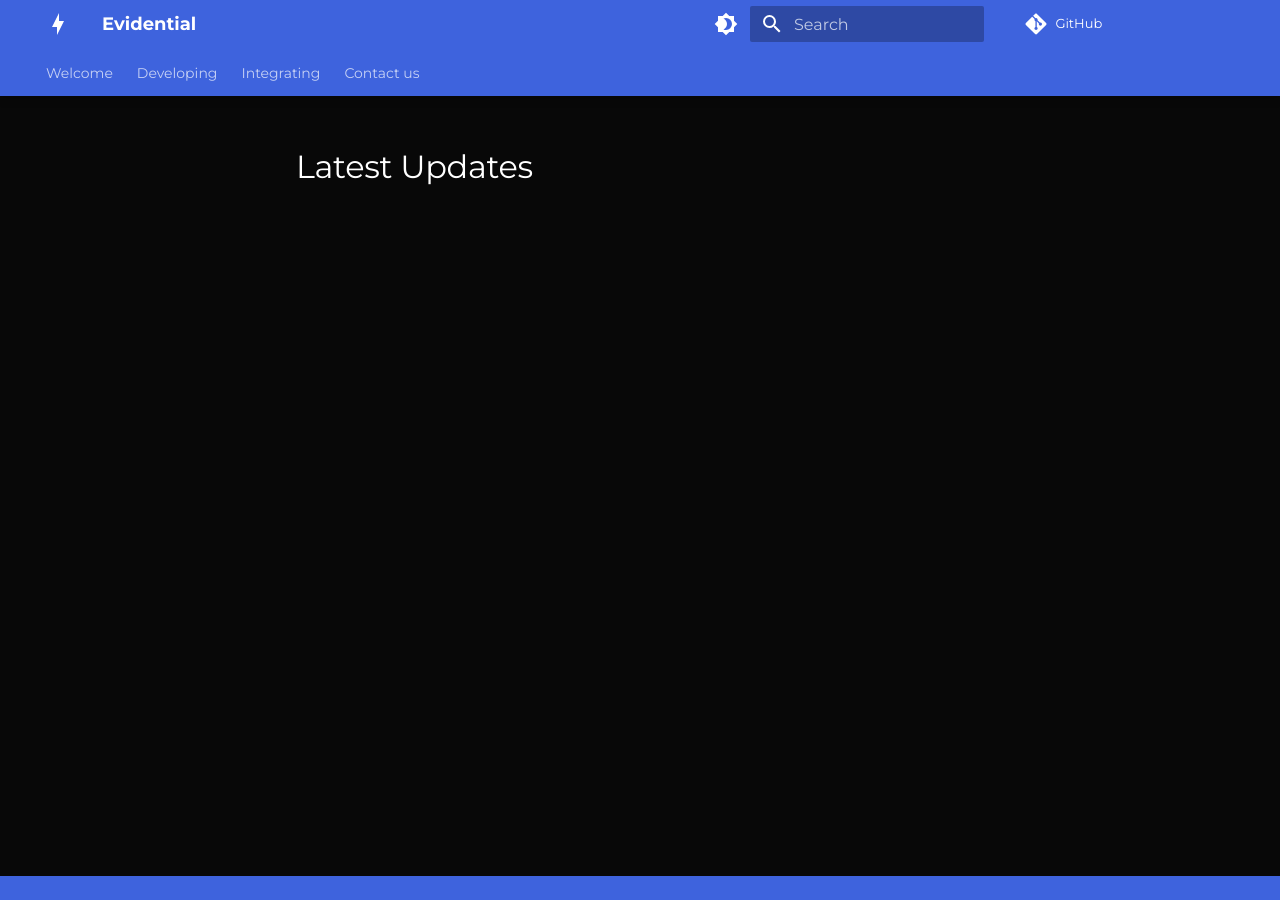
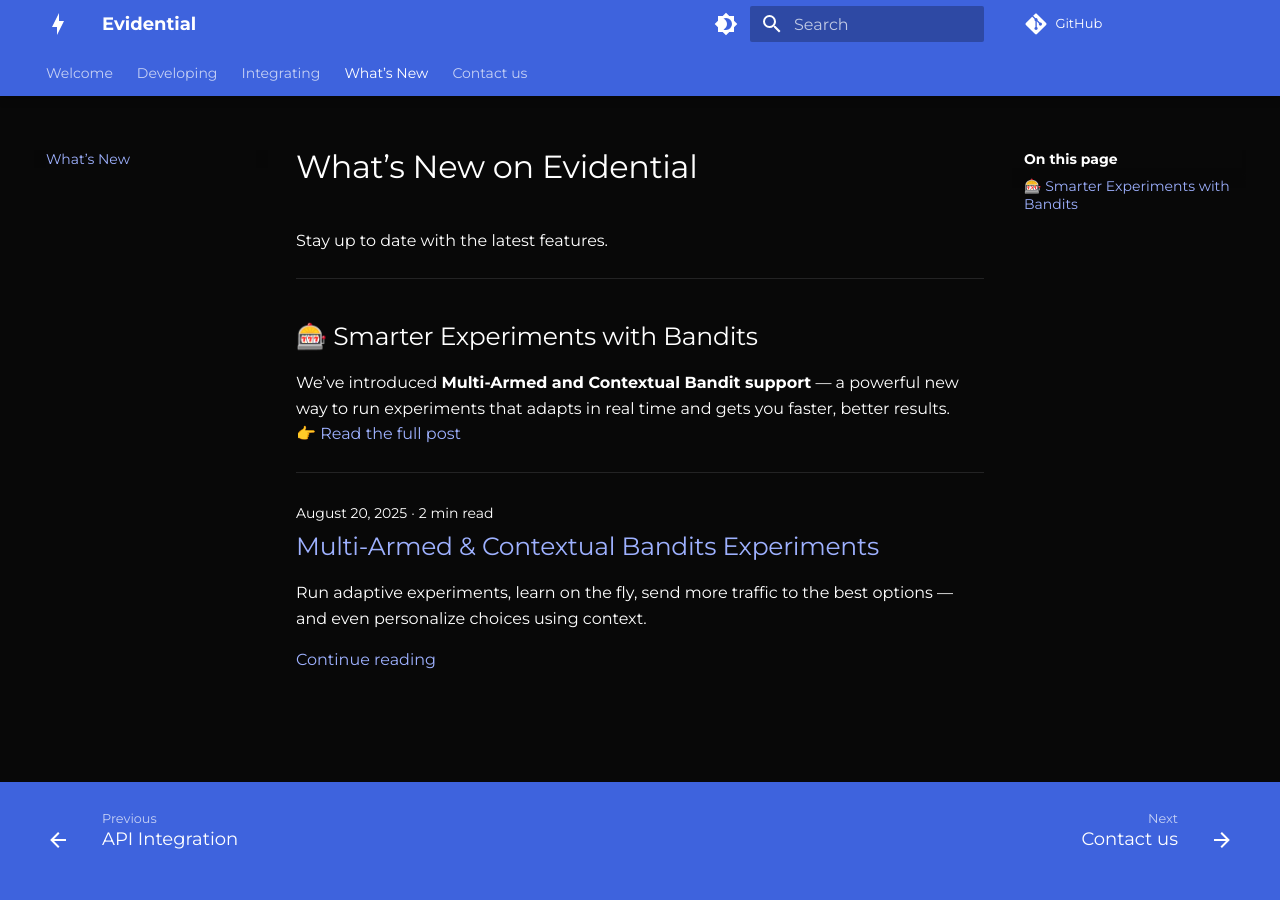
Before and after one commit to agency-fund/evidential-docs, an MkDocs documentation site: the page built from docs/blog/index.md, in a window 1280 px wide. Built offline with MkDocs 1.6.1 and Material for MkDocs 9.7.7, drawn with Linux system fonts in a browser that asks for light colours; comment, search, counter and statistics services are not loaded.

Commit message:
added what's new section and drafted first post

```diff
--- a/docs/blog/index.md
+++ b/docs/blog/index.md
@@ -1 +1,15 @@
-# Latest Updates
+---
+title: "What’s New"
+---
+
+# What’s New on Evidential
+
+Stay up to date with the latest features.
+
+---
+
+## 🎰 Smarter Experiments with Bandits
+We’ve introduced **Multi-Armed and Contextual Bandit support** — a powerful new way to run experiments that adapts in real time and gets you faster, better results.
+👉 [Read the full post](posts/mab.md)
+
+---
--- a/mkdocs.yaml
+++ b/mkdocs.yaml
@@ -102,5 +102,5 @@
   - Integrating:
       - integration/overview.md
       - integration/integration.md
-  #  - Latest Updates: blog/index.md
+  - What's New: blog/index.md
   - Contact us: contact.md
```
Also changed, not shown: docs/blog/posts/mab.md (added, +56 -0 lines).
